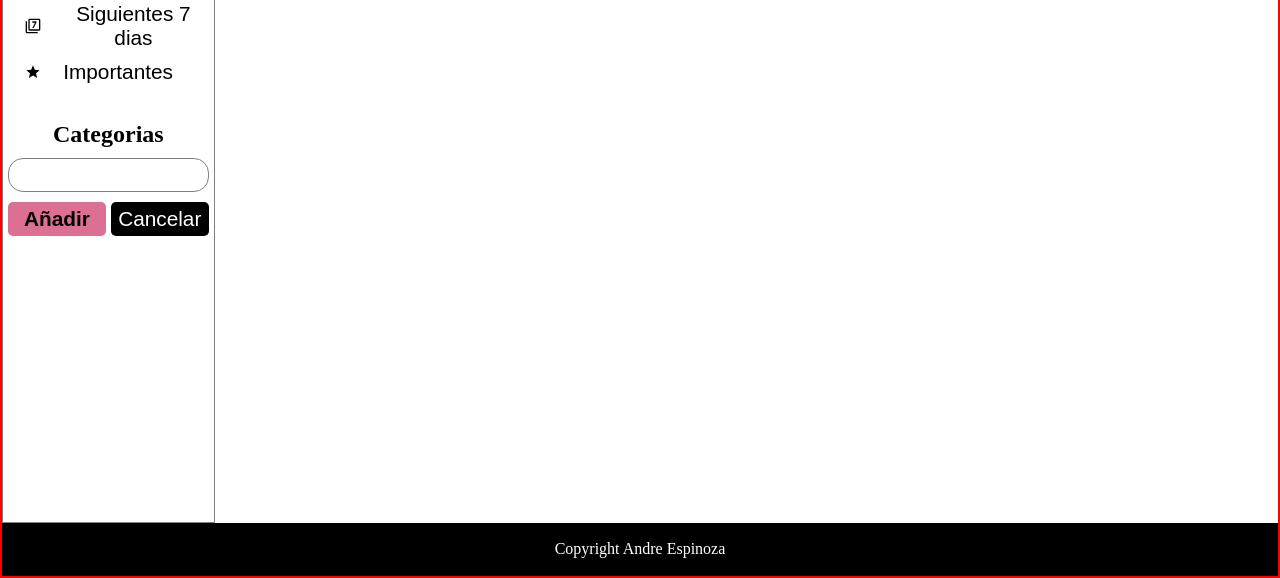
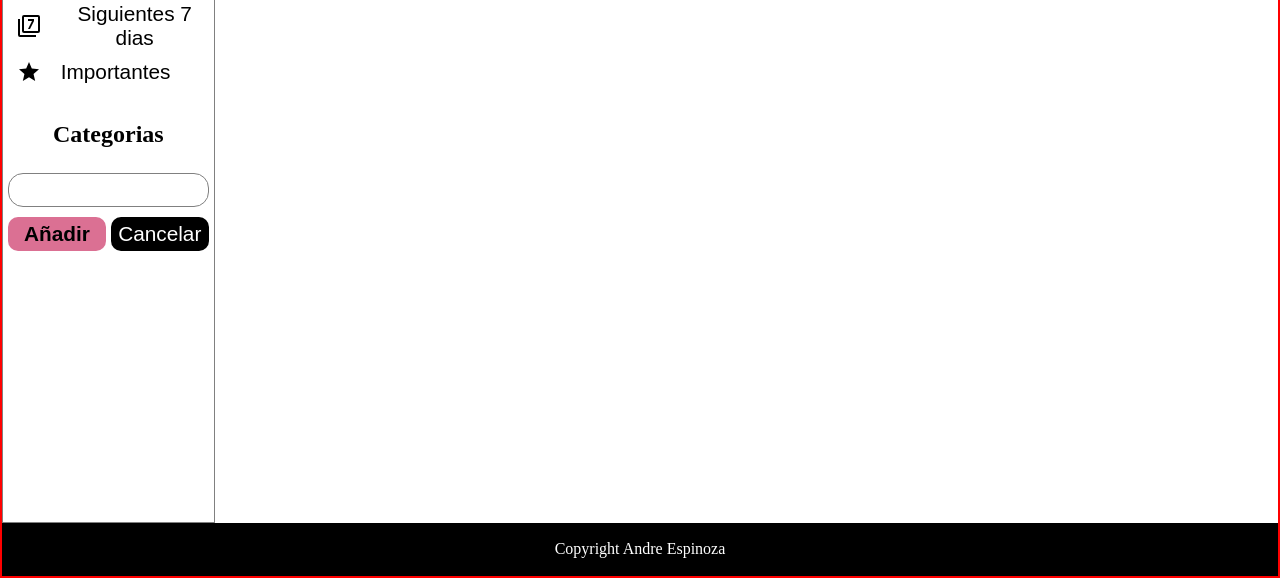
Before and after one commit to ae95caba/Project-Todo-List-2, a plain HTML site: page dist/index.html in a window 1280 px wide. Both pictures are taken after a click on the item "Añadir proyecto". Shown: the part 222-800 px from the top of the page. Drawn offline with Linux system fonts and the light colour scheme.

Commit message:
add some more minor css improvements

```diff
--- a/dist/output.css
+++ b/dist/output.css
@@ -58,8 +58,8 @@ body {
 }
 
 svg {
-  width: 1rem !important;
-  height: 1rem !important;
+  width: 1.5rem !important;
+  height: 1.5rem !important;
 }
 
 form {
@@ -89,11 +89,11 @@ form button {
 }
 
 #sidebar {
+  padding-top: 5px;
   grid-row: 2/3;
   display: flex;
   flex-direction: column;
   gap: 2rem;
-  padding: 5px;
   border: 1px solid grey;
 }
 #sidebar p {
@@ -121,7 +121,7 @@ ul {
 
 img {
   display: inline;
-  width: 20px;
+  width: 1.5rem;
 }
 
 #tasks-ul li {
@@ -149,7 +149,7 @@ img {
   background-color: black !important;
   color: white;
   padding: 5px !important;
-  border-radius: 5px;
+  border-radius: 10px !important;
   width: 5rem;
 }
 
@@ -160,7 +160,7 @@ img {
   align-items: center;
   justify-content: center;
   background-color: rgb(160, 160, 160);
-  border-radius: 20px;
+  border-radius: 10px;
 }
 
 #add-project-button button {
@@ -184,6 +184,8 @@ img {
 
 #new-project-li {
   display: grid;
+  margin: 10px 0px;
+  padding: 5px;
   grid-template-columns: 1fr 1fr;
   grid-template-rows: 1fr 1fr;
   gap: 10px;
@@ -343,7 +345,7 @@ li button {
 
 .add {
   background-color: palevioletred !important;
-  border-radius: 5px;
+  border-radius: 10px !important;
   padding: 5px;
   font-weight: bolder;
   width: 5rem;
```
Also changed, not shown: 1 other file.
